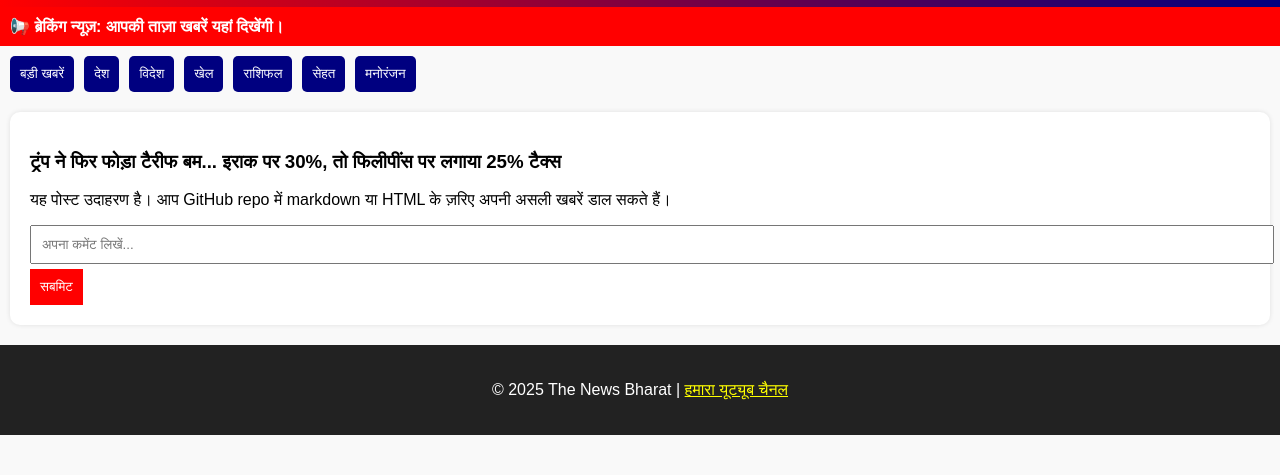
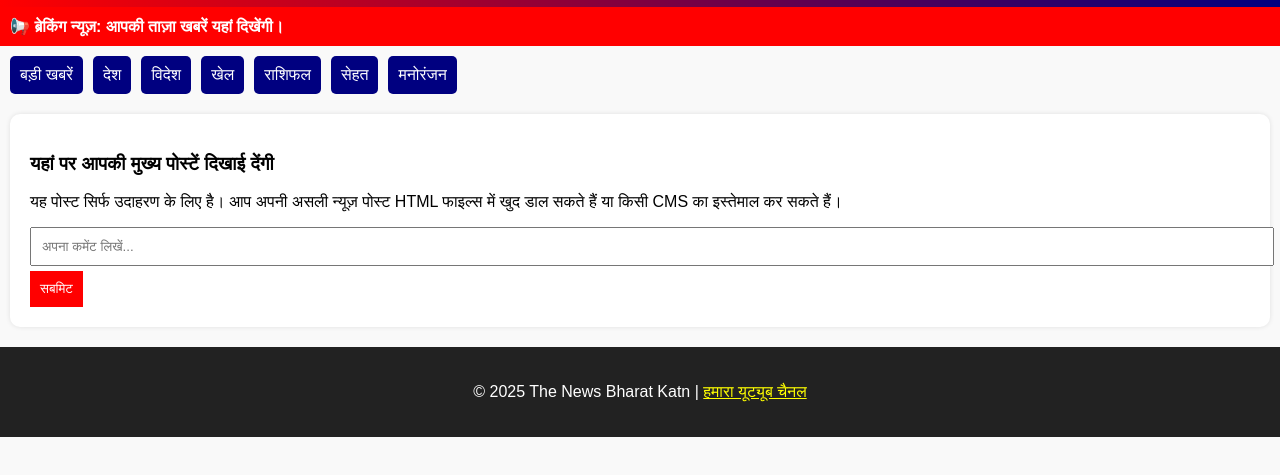
Before and after one commit to TheNewsBharat/The-News-Bharat, a plain HTML site: page index.html in a window 1280 px wide. Shown: the part 63-538 px from the top of the page. Drawn offline with Linux system fonts and the light colour scheme.

Commit message:
Update index.html

```diff
--- a/index.html
+++ b/index.html
@@ -9,10 +9,11 @@
     header { background: linear-gradient(to right, red, navy); color: white; padding: 10px; display: flex; align-items: center; justify-content: space-between; }
     header img { height: 50px; }
     nav a { color: white; margin: 0 10px; text-decoration: none; font-weight: bold; }
-    .breaking { background: red; color: white; padding: 10px; font-weight: bold; animation: scroll 10s linear infinite; }
-    @keyframes scroll { 0% { transform: translateX(100%); } 100% { transform: translateX(-100%); } }
+    nav a:hover { text-decoration: underline; }
+    .breaking { background: red; color: white; padding: 10px; font-weight: bold; overflow: hidden; white-space: nowrap; }
     .categories { display: flex; flex-wrap: wrap; gap: 10px; padding: 10px; }
-    .categories button { padding: 10px; background: navy; color: white; border: none; border-radius: 5px; }
+    .categories a { padding: 10px; background: navy; color: white; border-radius: 5px; text-decoration: none; }
+    .categories a:hover { background: darkred; }
     .news { padding: 20px; background: white; margin: 10px; border-radius: 10px; box-shadow: 0 0 5px rgba(0,0,0,0.1); }
     .comment-box { margin-top: 10px; }
     footer { background: #222; color: white; text-align: center; padding: 20px; margin-top: 20px; }
@@ -23,31 +24,32 @@
 <header>
   <img src="logo.png" alt="The News Bharat" />
   <nav>
-    <a href="#">होम</a>
-    <a href="#">देश</a>
-    <a href="#">विदेश</a>
-    <a href="#">खेल</a>
-    <a href="#">मनोरंजन</a>
-    <a href="#">राशिफल</a>
-    <a href="#">सेहत</a>
+    <a href="index.html">होम</a>
+    <a href="desh.html">देश</a>
+    <a href="videsh.html">विदेश</a>
+    <a href="khel.html">खेल</a>
+    <a href="manoranjan.html">मनोरंजन</a>
+    <a href="rashifal.html">राशिफल</a>
+    <a href="sehat.html">सेहत</a>
   </nav>
 </header>
 
 <div class="breaking">📢 ब्रेकिंग न्यूज़: आपकी ताज़ा खबरें यहां दिखेंगी।</div>
 
 <div class="categories">
-  <button>बड़ी खबरें</button>
-  <button>देश</button>
-  <button>विदेश</button>
-  <button>खेल</button>
-  <button>राशिफल</button>
-  <button>सेहत</button>
-  <button>मनोरंजन</button>
+  <a href="badi-khabrein.html">बड़ी खबरें</a>
+  <a href="desh.html">देश</a>
+  <a href="videsh.html">विदेश</a>
+  <a href="khel.html">खेल</a>
+  <a href="rashifal.html">राशिफल</a>
+  <a href="sehat.html">सेहत</a>
+  <a href="manoranjan.html">मनोरंजन</a>
 </div>
 
+<!-- यहाँ से मुख्य पोस्ट शुरू होती है -->
 <div class="news">
-  <h3>ट्रंप ने फिर फोड़ा टैरीफ बम... इराक पर 30%, तो फिलीपींस पर लगाया 25% टैक्स</h3>
-  <p>यह पोस्ट उदाहरण है। आप GitHub repo में markdown या HTML के ज़रिए अपनी असली खबरें डाल सकते हैं।</p>
+  <h3>यहां पर आपकी मुख्य पोस्टें दिखाई देंगी</h3>
+  <p>यह पोस्ट सिर्फ उदाहरण के लिए है। आप अपनी असली न्यूज़ पोस्ट HTML फाइल्स में खुद डाल सकते हैं या किसी CMS का इस्तेमाल कर सकते हैं।</p>
   <div class="comment-box">
     <input type="text" placeholder="अपना कमेंट लिखें..." style="width:100%; padding:10px;" />
     <button style="margin-top:5px; background:red; color:white; border:none; padding:10px;">सबमिट</button>
@@ -55,7 +57,7 @@
 </div>
 
 <footer>
-  <p>© 2025 The News Bharat | <a href="https://www.youtube.com/@thenewsbharat4" target="_blank" style="color:yellow;">हमारा यूट्यूब चैनल</a></p>
+  <p>© 2025 The News Bharat Katn | <a href="https://www.youtube.com/@thenewsbharat4" target="_blank" style="color:yellow;">हमारा यूट्यूब चैनल</a></p>
 </footer>
 
 </body>
```
